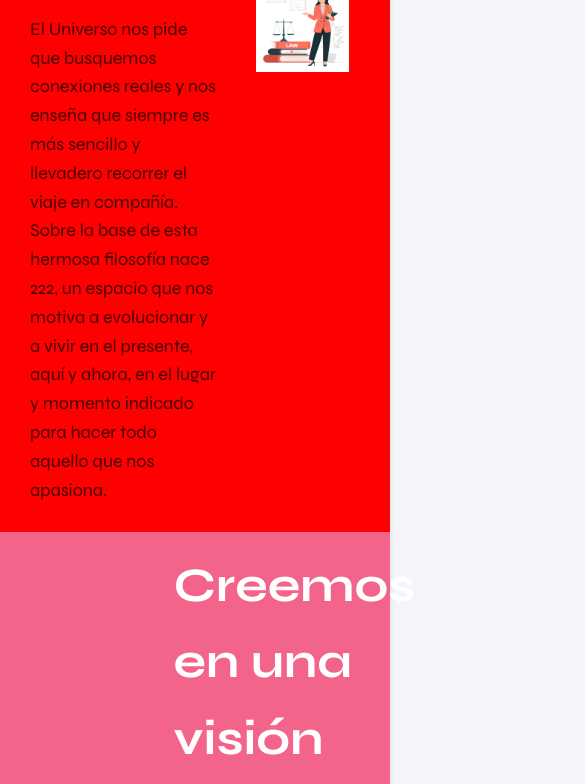
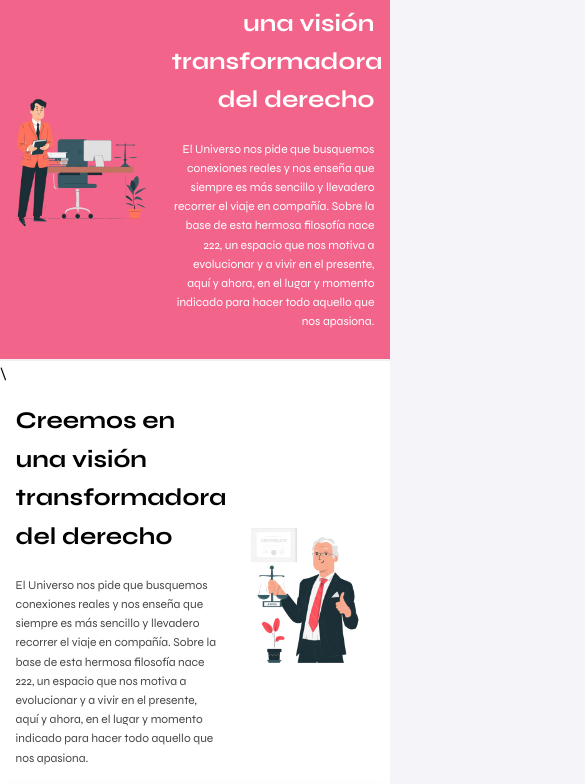
Before and after one commit to DavidJJulio/2.22, a plain HTML site: page views/manifiesto.html in a window 390 px wide. Shown: the part 589-1373 px from the top of the page, 585 px wide, since content can reach past the window. Drawn offline with nearby package versions, Linux system fonts and the light colour scheme.

Commit message:
feat: :sparkles: Responsive for the manifiesto

```diff
--- a/css/manifiesto.css
+++ b/css/manifiesto.css
@@ -65,6 +65,7 @@ header {
     padding: 20px;
     box-shadow: 0 4px 6px rgba(0, 0, 0, 0.1);
     max-width: 100vw;
+    min-width: 100%;
     z-index: 1;
 }
 
@@ -351,8 +352,46 @@ main {
 
 @media (max-width: 1024px) {
 
+    .parrafo {
+
+        padding-right: 0px;
+        padding-left: 0px;
+
+    }
+
     .primer_p {
-        background-color: red;
+        display: flex;
+        flex-direction: row;
+        text-align: left;
+        padding-top: 10%;
+
+    }
+
+    .segundo_p .text_container {
+        text-align: right;
+    }
+
+
+    .image {
+        width: 100%;
+        height: 100%;
+    }
+
+    .image img {
+        width: 100%;
+        height: 100%;
+    }
+
+    .text_container h2 {
+
+        width: auto;
+        font-size: 24px;
+
+
+    }
+
+    .text_container p {
+        font-size: 12px;
     }
 
 }
```
